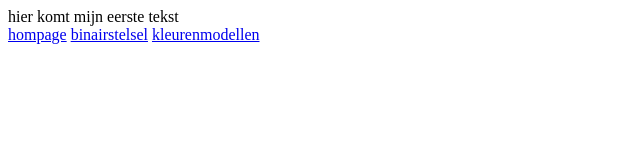
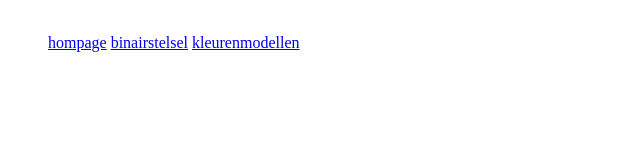
Before and after one commit to michaelhoek/michaelhoek.github.io, a plain HTML site: page binairstelsel.html in a window 1280 px wide. Shown: the whole page, without its empty margins (0-640 px from the left). Drawn offline with Linux system fonts and the light colour scheme.

Commit message:
geen idee

```diff
--- a/binairstelsel.html
+++ b/binairstelsel.html
@@ -7,13 +7,15 @@
       <link rel="opmaak" href="opmaak.css">
   </head>
   <body>
-    hier komt mijn eerste tekst
+    <nav>
+      <ul>
 
 
   <br>
   <a href="index.html">hompage</a>
   <a href="binairstelsel.html">binairstelsel</a>
   <a href="kleurmodellen.html">kleurenmodellen</a>
-
+   </ul>
+   </nav>
   </body>
 </html>
```
